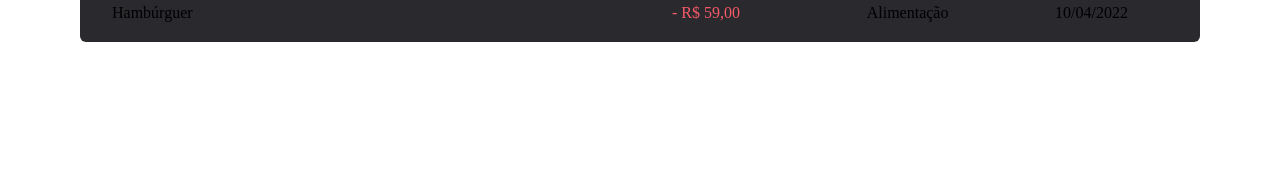
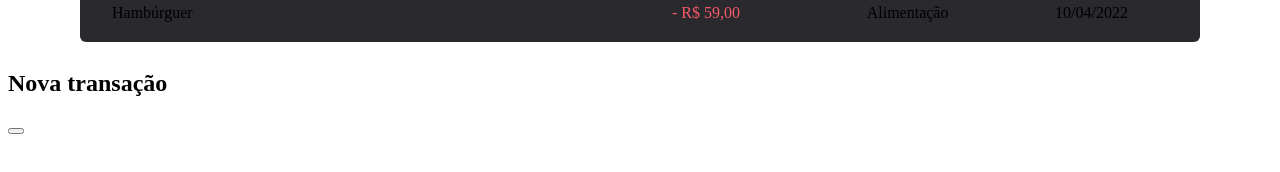
Before and after one commit to JoaoVitor0206/dt-money, a React (Vite) app: page / in a window 1280 px wide. Both pictures are taken after a click on the button "Nova Transação". Shown: the part 450-622 px from the top of the page. Built offline with nearby package versions, Linux system fonts and the light colour scheme.

Commit message:
Criando um modal acessível

```diff
--- a/package.json
+++ b/package.json
@@ -10,6 +10,7 @@
     "preview": "vite preview"
   },
   "dependencies": {
+    "@radix-ui/react-dialog": "^1.1.1",
     "phosphor-react": "^1.4.1",
     "react": "^18.3.1",
     "react-dom": "^18.3.1",
--- a/src/components/Header/index.tsx
+++ b/src/components/Header/index.tsx
@@ -1,4 +1,6 @@
 import { HeaderContainer, HeaderContent, NewTransactionButton } from "./styles";
+
+import * as Dialog from '@radix-ui/react-dialog';
 
 import logoImg from "../../assets/logo.svg";
 
@@ -8,7 +10,21 @@
       <HeaderContent>
         <img src={logoImg} alt="" />
 
-        <NewTransactionButton>Nova Transação</NewTransactionButton>
+        <Dialog.Root>
+          <Dialog.Trigger asChild>
+            <NewTransactionButton>Nova Transação</NewTransactionButton>
+          </Dialog.Trigger>
+
+          <Dialog.Portal>
+            <Dialog.Overlay />
+
+            <Dialog.Content>
+              <Dialog.Title>Nova transação</Dialog.Title>
+
+              <Dialog.Close />
+            </Dialog.Content>
+          </Dialog.Portal>
+        </Dialog.Root>
       </HeaderContent>
     </HeaderContainer>
   )
```
Also changed, not shown: 1 other file (tests, documents, lock files or other folders).
